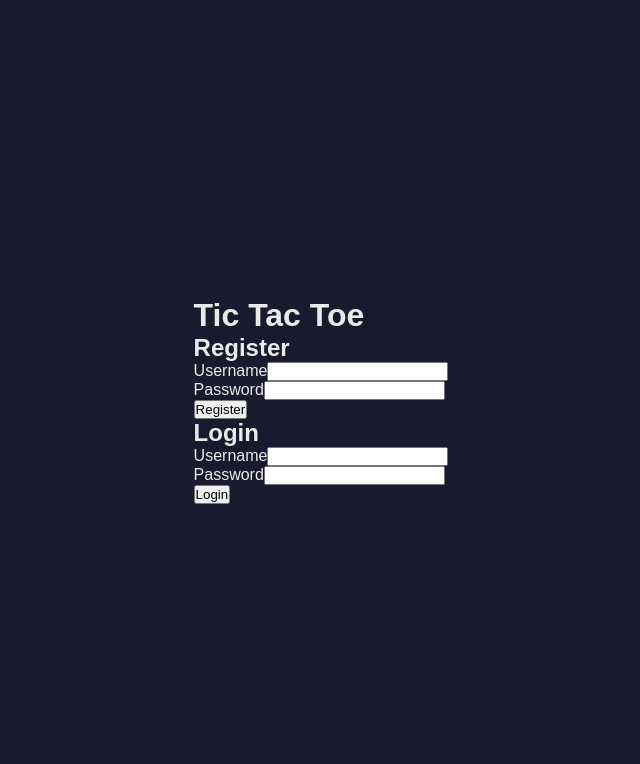
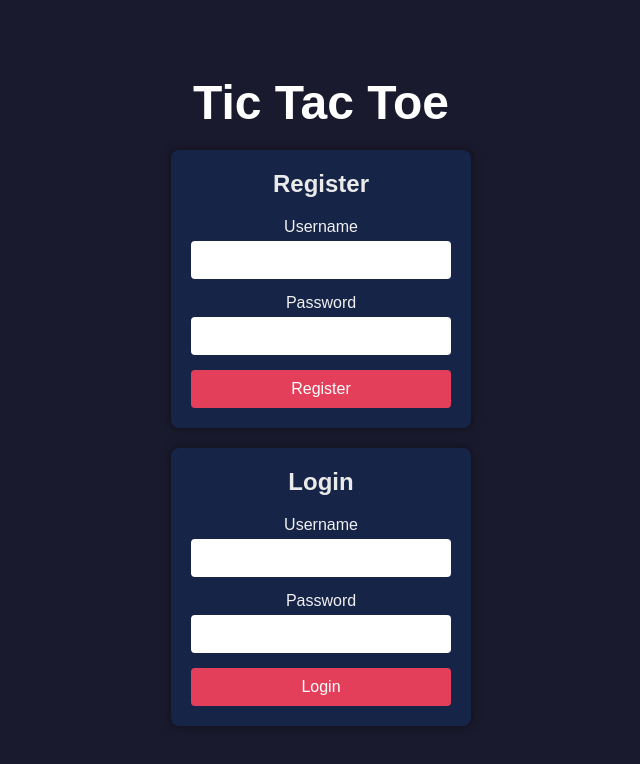
Before and after one commit to Mehrnazkiani24/TicTacToe, a React (Vite) app in the folder client/: page / in a window 1280 px wide. Shown: the top 764 px of the page, without its empty margins (319-959 px from the left). Built offline with nearby package versions, Linux system fonts and the light colour scheme; no server answers.

Commit message:
added css styling for login/register/rooms

```diff
--- /dev/null
+++ b/client/src/components/AuthForm.css
@@ -0,0 +1,70 @@
+/* AuthForm.css */
+
+body {
+  background-color: #1a1a2e;
+  color: #e8e8e8;
+  display: flex;
+  justify-content: center;
+  align-items: center;
+  height: 100vh;
+  margin: 0;
+  font-family: Arial, sans-serif;
+}
+
+.auth-container {
+  background-color: #162447;
+  padding: 20px;
+  border-radius: 8px;
+  box-shadow: 0 0 10px rgba(0, 0, 0, 0.5);
+  width: 300px;
+  margin-bottom: 20px;
+}
+
+.auth-container h2 {
+  text-align: center;
+  margin-bottom: 20px;
+}
+
+.auth-container form {
+  display: flex;
+  flex-direction: column;
+}
+
+.auth-container form div {
+  margin-bottom: 15px;
+}
+
+.auth-container label {
+  margin-bottom: 5px;
+  color: #f0f0f0;
+  display: block;
+}
+
+.auth-container input {
+  padding: 10px;
+  border: none;
+  border-radius: 4px;
+  font-size: 16px;
+  width: 100%;
+}
+
+.auth-container button {
+  padding: 10px;
+  border: none;
+  border-radius: 4px;
+  background-color: #e43f5a;
+  color: white;
+  font-size: 16px;
+  cursor: pointer;
+  transition: background-color 0.3s ease;
+}
+
+.auth-container button:hover {
+  background-color: #d63031;
+}
+
+.auth-container p {
+  text-align: center;
+  margin-top: 10px;
+  color: #e43f5a;
+}
--- /dev/null
+++ b/client/src/components/JoinRoom.css
@@ -0,0 +1,42 @@
+/* JoinRoom.css */
+
+.join-room-container {
+  display: flex;
+  flex-direction: column;
+  align-items: center;
+  margin-top: 20px;
+  margin-bottom: 20px;
+}
+
+.create-room-button,
+.join-room-button {
+  background-color: #e43f5a;
+  color: white;
+  border: none;
+  border-radius: 4px;
+  padding: 10px 20px;
+  margin: 10px 0;
+  font-size: 16px;
+  cursor: pointer;
+  transition: background-color 0.3s ease;
+}
+
+.create-room-button:hover,
+.join-room-button:hover {
+  background-color: #d63031;
+}
+
+.room-id-input {
+  padding: 10px;
+  border: 2px solid #162447;
+  border-radius: 4px;
+  font-size: 16px;
+  width: 200px;
+  margin: 10px 0;
+}
+
+.message {
+  margin-top: 10px;
+  color: #e43f5a;
+  font-size: 1em;
+}
--- a/client/src/components/JoinRoom.jsx
+++ b/client/src/components/JoinRoom.jsx
@@ -1,6 +1,7 @@
 import React, { useState } from "react";
 import axios from "axios";
 import { useNavigate } from "react-router-dom";
+import "./JoinRoom.css";
 
 const JoinRoom = ({ token }) => {
   const [roomId, setRoomId] = useState("");
@@ -45,16 +46,21 @@ const JoinRoom = ({ token }) => {
   };
 
   return (
-    <div>
-      <button onClick={handleCreateRoom}>Create Room</button>
+    <div className="join-room-container">
+      <button onClick={handleCreateRoom} className="create-room-button">
+        Create Room
+      </button>
       <input
         type="text"
         value={roomId}
         onChange={(e) => setRoomId(e.target.value)}
         placeholder="Enter Room ID"
+        className="room-id-input"
       />
-      <button onClick={handleJoinRoom}>Join Room</button>
-      {message && <p>{message}</p>}
+      <button onClick={handleJoinRoom} className="join-room-button">
+        Join Room
+      </button>
+      {message && <p className="message">{message}</p>}
     </div>
   );
 };
--- a/client/src/components/Login.jsx
+++ b/client/src/components/Login.jsx
@@ -1,5 +1,6 @@
 import React, { useState } from "react";
 import axios from "axios";
+import "./AuthForm.css";
 
 const Login = ({ onLoginSuccess }) => {
   const [username, setUsername] = useState("");
@@ -24,7 +25,7 @@ const Login = ({ onLoginSuccess }) => {
   };
 
   return (
-    <div>
+    <div className="auth-container">
       <h2>Login</h2>
       <form onSubmit={handleSubmit}>
         <div>
--- a/client/src/components/Register.jsx
+++ b/client/src/components/Register.jsx
@@ -1,5 +1,6 @@
 import React, { useState } from "react";
 import axios from "axios";
+import "./AuthForm.css";
 
 const Register = () => {
   const [username, setUsername] = useState("");
@@ -23,7 +24,7 @@ const Register = () => {
   };
 
   return (
-    <div>
+    <div className="auth-container">
       <h2>Register</h2>
       <form onSubmit={handleSubmit}>
         <div>
--- a/client/src/index.css
+++ b/client/src/index.css
@@ -11,6 +11,7 @@ body {
   color: #eaeaea;
   margin: 0;
   padding: 0;
+
   display: flex;
   justify-content: center;
   align-items: center;
--- /dev/null
+++ b/client/src/pages/Home.css
@@ -0,0 +1,12 @@
+/* Home.css */
+
+.home-container {
+  text-align: center;
+}
+
+.title {
+  font-size: 3em;
+  margin-bottom: 20px;
+  color: #ffffff;
+  margin-top: 20px;
+}
--- a/client/src/pages/Home.jsx
+++ b/client/src/pages/Home.jsx
@@ -2,6 +2,7 @@ import React, { useState } from "react";
 import Login from "../components/Login";
 import Register from "../components/Register";
 import JoinRoom from "../components/JoinRoom";
+import "./Home.css";
 
 const Home = () => {
   const [token, setToken] = useState(null);
@@ -11,8 +12,8 @@ const Home = () => {
   };
 
   return (
-    <div>
-      <h1>Tic Tac Toe</h1>
+    <div className="home-container">
+      <h1 className="title">Tic Tac Toe</h1>
       <Register />
       <Login onLoginSuccess={handleLoginSuccess} />
       {token && <JoinRoom token={token} />}
```
Also changed, not shown: client/src/components/Auth.css (deleted, +0 -64 lines).
